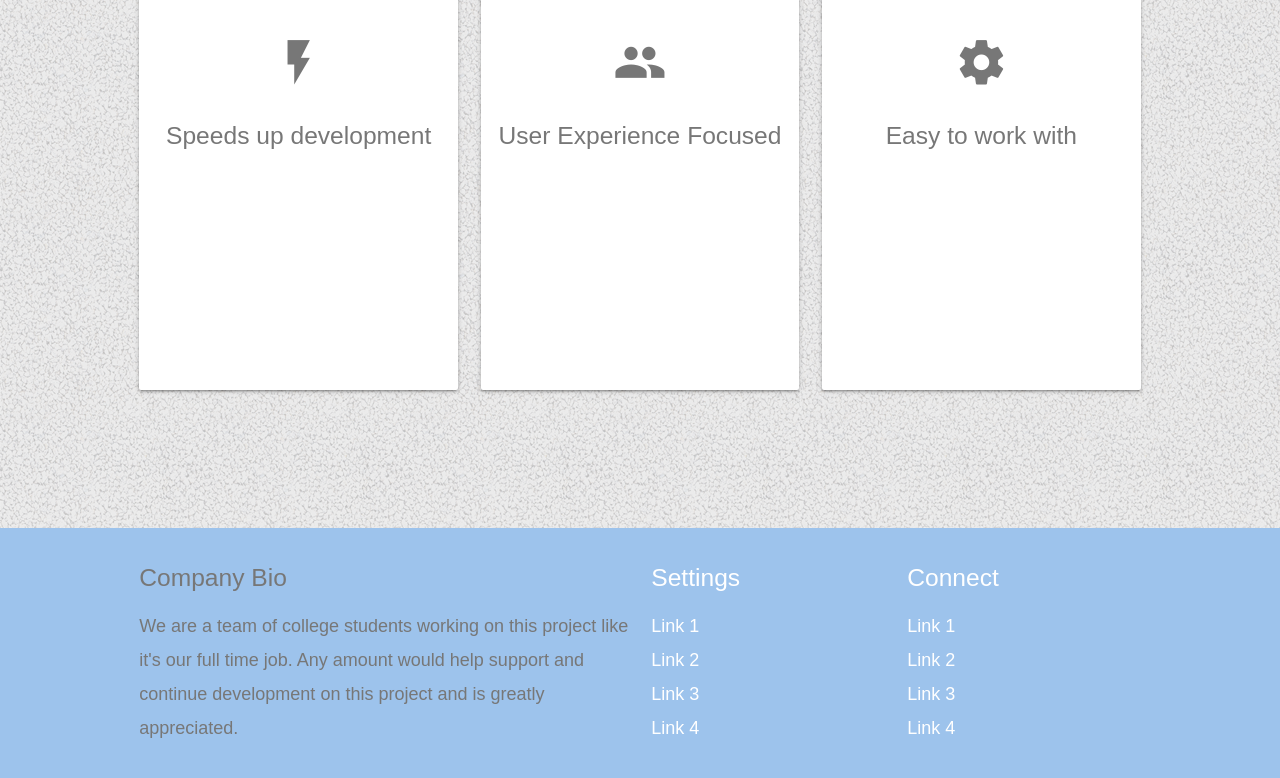
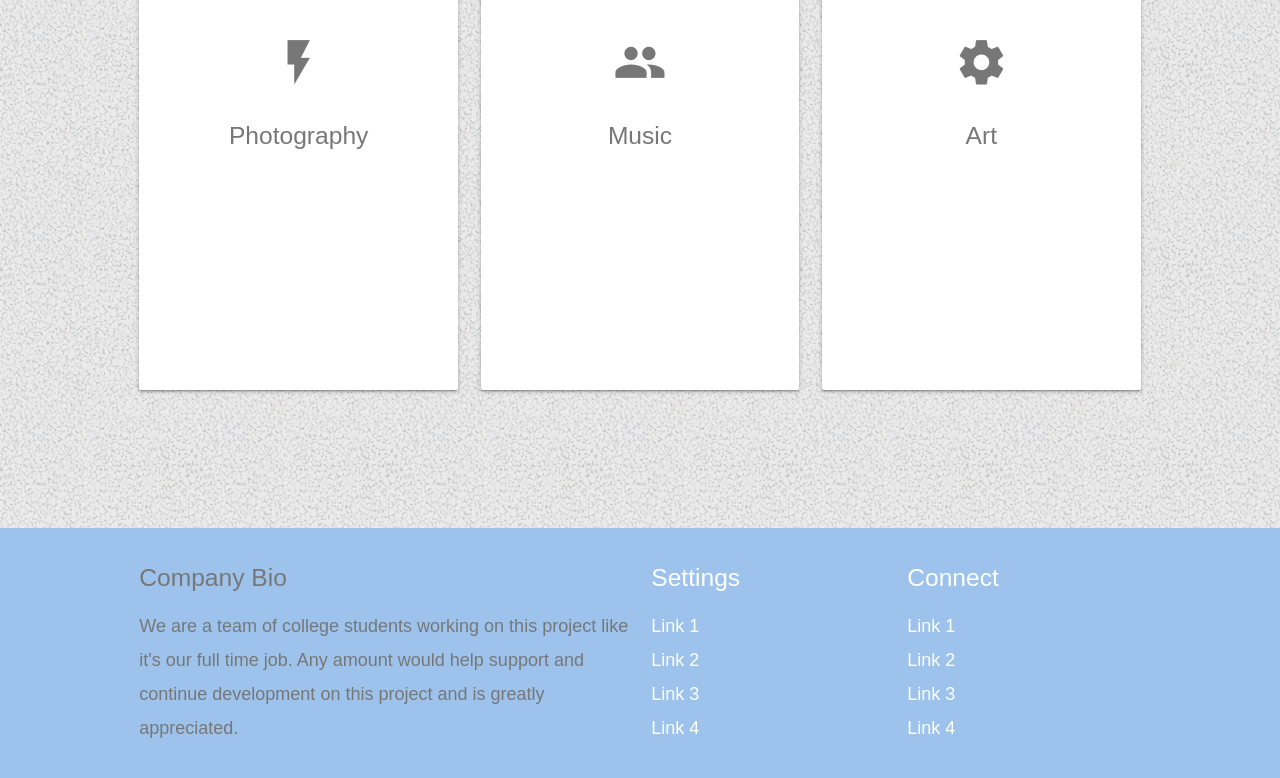
Before and after one commit to jamierachael/Mateo, a plain HTML site: page index.html in a window 1280 px wide. Shown: the part 880-1658 px from the top of the page. Drawn offline with nearby package versions, Linux system fonts and the light colour scheme.

Commit message:
changed card titles

```diff
--- a/index.html
+++ b/index.html
@@ -193,7 +193,7 @@
                             <div class="icon-block">
                                 <h2 class="center"><i class="material-icons">flash_on</i></h2>
                                 <span class="card-title">
-                                    <h5 class="center">Speeds up development</h5>
+                                    <h5 class="center">Photography</h5>
                                 </span>
                                 <div class="card-content">
                                     <!-- <p class="light">We did most of the heavy lifting for you to provide a default
@@ -215,7 +215,7 @@
                             <div class="icon-block">
                                 <h2 class="center"><i class="material-icons">group</i></h2>
                                 <span class="card-title">
-                                    <h5 class="center">User Experience Focused</h5>
+                                    <h5 class="center">Music</h5>
                                 </span>
                                 <div class="card-content">
                                     <!-- <p class="light">By utilizing elements and principles of Material Design, we were
@@ -240,7 +240,7 @@
                             <div class="icon-block">
                                 <h2 class="center"><i class="material-icons">settings</i></h2>
                                 <span class="card-title">
-                                    <h5 class="center">Easy to work with</h5>
+                                    <h5 class="center">Art</h5>
                                 </span>
                                 <div class="card-content">
                                     <!-- <p class="light">We have provided detailed documentation as well as specific code
```
